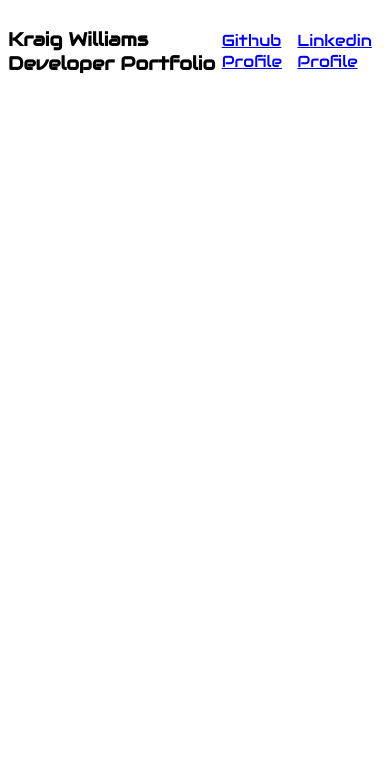
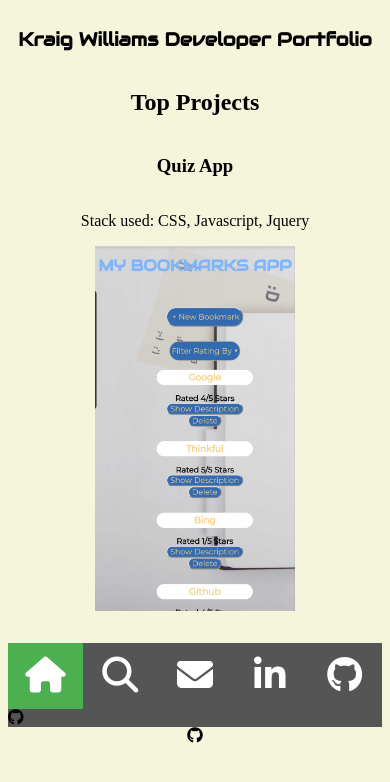
Before and after one commit to thinkful-ei-jaguar/kraigwilliams-portfolio, a plain HTML site: page index.html in a window 390 px wide. Drawn offline with Linux system fonts and the light colour scheme.

Commit message:
test on mobile

```diff
--- a/index.css
+++ b/index.css
@@ -1,11 +1,59 @@
 *{
     box-sizing: border-box;
+
+}
+
+body{
+    background:beige;
+    display:flex;
+    flex-direction:column;
+    align-items: center;
 }
 
 header{
+    font-weight: 10px;
     font-family: 'Audiowide', cursive;
     display:flex;
-    flex-direction: row;
-    justify-content: space-evenly;
+    flex-direction: column;
+    justify-content: center;
     align-items:baseline;
 }
+
+#quiz-mobile{
+    width:200px;
+    margin-left:auto;
+    margin-right:auto;
+}
+
+.icon-bar {
+    width: 100%;
+    background-color: #555;
+    overflow: auto;
+  }
+
+  .icon-bar a {
+    float: left;
+    width: 20%;
+    text-align: center;
+    padding: 12px 0;
+    transition: all 0.3s ease;
+    color: white;
+    font-size: 36px;
+  }
+
+  .icon-bar a:hover {
+    background-color: #000;
+  }
+
+  .active {
+    background-color: #4CAF50;
+  }
+
+@media screen and (min-width:320px){
+
+    body{
+        display:flex;
+        flex-direction:column;
+        justify-content:center;
+    }
+}
--- a/index.html
+++ b/index.html
@@ -7,11 +7,33 @@
     <title>Kraig Williams Developer Portfolio</title>
     <link type="text/css" href="index.css" rel="stylesheet">
     <link href="https://fonts.googleapis.com/css?family=Audiowide&display=swap" rel="stylesheet">
+    <!--<link rel="stylesheet" href="https://cdnjs.cloudflare.com/ajax/libs/font-awesome/4.7.0/css/font-awesome.min.css">-->
+    <script src="https://kit.fontawesome.com/670b34f42b.js" crossorigin="anonymous"></script>
 </head>
 <body>
     <header><h3>Kraig Williams Developer Portfolio</h3>
-    <a href="https://github.com/kraigwilliams">Github Profile</a>
-    <a href="https://www.linkedin.com/in/kraig-williams-b62789186/">Linkedin Profile</a>
+    <!--<a href="https://github.com/kraigwilliams">Github Profile</a>
+    <a href="https://www.linkedin.com/in/kraig-williams-b62789186/">Linkedin Profile</a>-->
     </header>
+
+    <main><h2>Top Projects</h2></main>
+    <h3>Quiz App</h3>
+    <p>Stack used: CSS, Javascript, Jquery</p>
+    <img id="quiz-mobile" src="quizappscreenshot.jpg" alt="Mobile view Screenshot">
+    </p>
+
+    <div class="icon-bar">
+        <a class="active" href="#"><i class="fa fa-home"></i></a>
+        <a href="#"><i class="fa fa-search"></i></a>
+        <a href="#"><i class="fa fa-envelope"></i></a>
+        <a href="https://www.linkedin.com/in/kraig-williams-b62789186/""><i class="fab fa-linkedin-in"></i></a>
+        <a href="https://github.com/kraigwilliams"><i class="fab fa-github"><i></a>
+
+
+
+
+      </div>
+
+    <script type="text/javacript" src="index.js"></script>
 </body>
 </html>
```
Also changed, not shown: index.js (added), quizappscreenshot.jpg (added).
